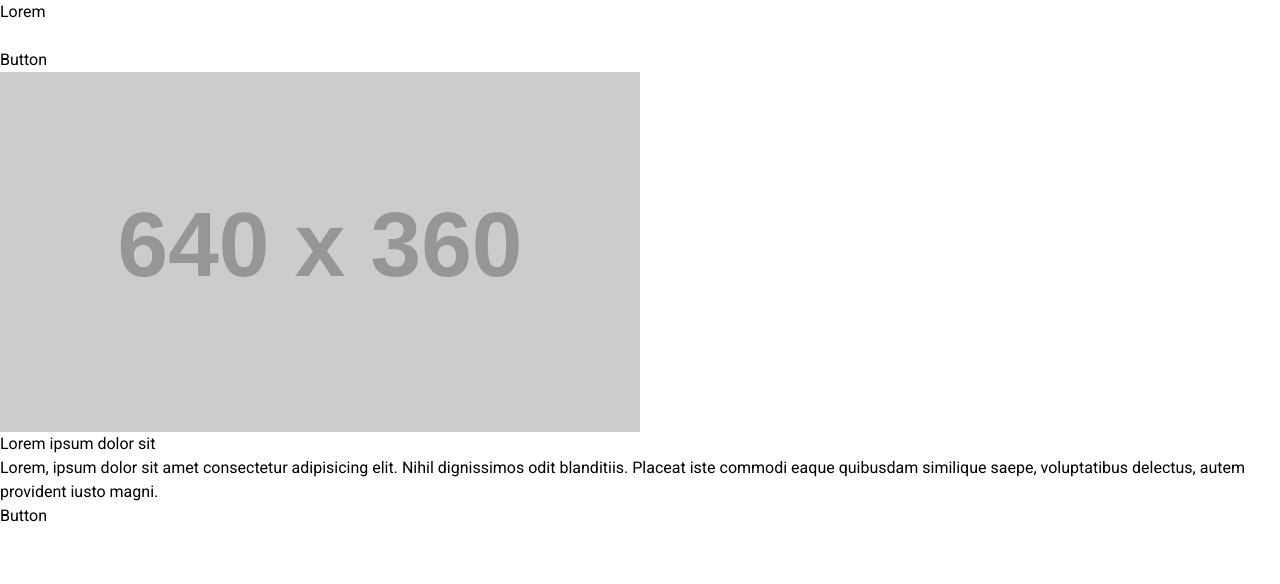
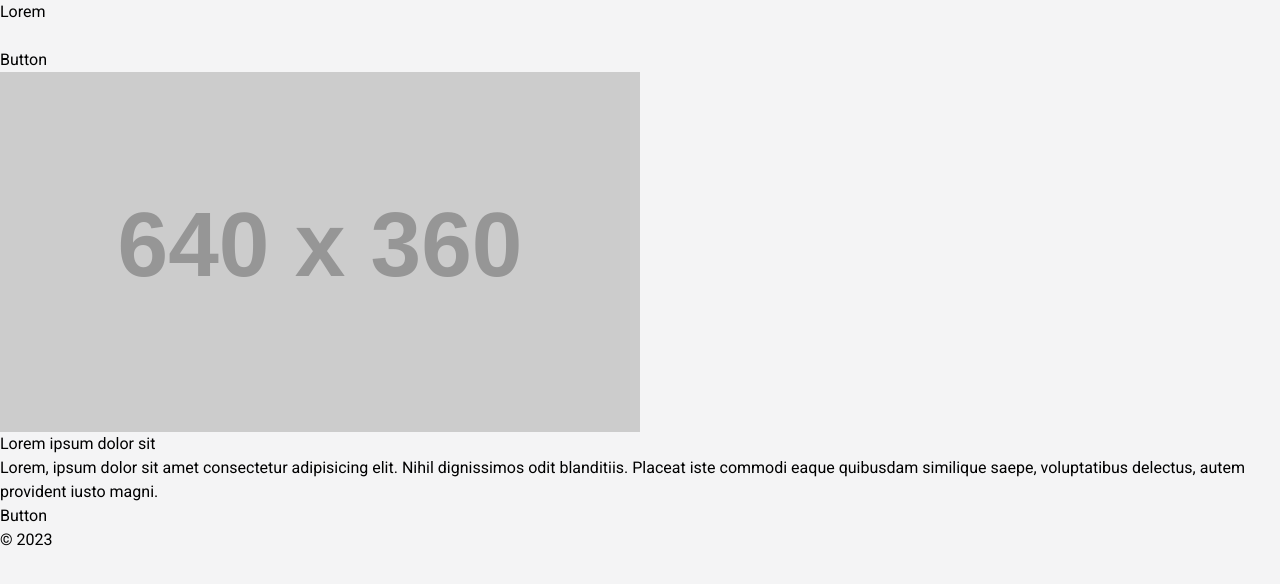
Before and after one commit to soycmramos/react-portfolio, a React (Vite) app: page / in a window 1280 px wide. Shown: the top 584 px of the page. Built offline with nearby package versions, Linux system fonts and the light colour scheme.

Commit message:
Set header fixed and footer bottom

```diff
--- a/src/components/Footer.jsx
+++ b/src/components/Footer.jsx
@@ -1,6 +1,13 @@
 const Footer = () => {
-	<>
-	</>
+	return (
+		<footer className="bg-zinc-800 mt-auto">
+			<div className="container mx-auto text-white">
+				<section className="py-5 flex flex-col gap-4">
+					<p className="text-center">&copy; 2023</p>
+				</section>
+			</div>
+		</footer>
+	)
 }
 
 export default Footer
--- a/src/components/Header.jsx
+++ b/src/components/Header.jsx
@@ -3,7 +3,7 @@ import Logo from './Logo'
 
 const Header = () => {
   return (
-    <header className="h-14 bg-white shadow-lg">
+    <header className="fixed w-full h-14 bg-white shadow-sm">
       <div className="container mx-auto px-4 h-full">
         <div className="flex justify-between items-center h-full">
           <Logo />
--- a/src/components/Hero.jsx
+++ b/src/components/Hero.jsx
@@ -1,6 +1,6 @@
 const Hero = () => {
 	return (
-		<section className="bg-zinc-100 py-12">
+		<section className="py-8">
 			<div className="container mx-auto px-4">
 				<div className="flex flex-col md:flex-row-reverse items-center gap-8">
 					<img
--- a/src/components/Layout/Layout.jsx
+++ b/src/components/Layout/Layout.jsx
@@ -1,7 +1,7 @@
 const Layout = ({ children }) => {
 
   return (
-    <main>
+    <main className="mt-14">
       {children}
     </main>
   )
--- a/src/components/Nav.jsx
+++ b/src/components/Nav.jsx
@@ -6,7 +6,7 @@ const Nav = () => {
 				<span className="block h-0.5 w-full bg-zinc-700 rounded transition"></span>
 				<span className="block h-0.5 w-full bg-zinc-700 rounded transition"></span>
 			</button>
-			<div className="fixed top-14 inset-0 p-4 w-3/5 sm:w-1/2 bg-white shadow-sm md:shadow-none md:w-auto md:static md:p-0  transition">
+			<div className="fixed top-14 inset-0 p-4 w-3/5 sm:w-1/2 bg-white shadow-sm md:shadow-none md:w-auto md:static md:p-0 -translate-x-full md:translate-x-0 transition">
 				<ul className="flex flex-col gap-2 md:flex-row md:items-center">
 					<li><a href="#" className="btn btn-default md:btn-outline-primary w-full text-left">Button</a></li>
 				</ul>
--- a/src/index.css
+++ b/src/index.css
@@ -3,14 +3,16 @@
 @tailwind components;
 @tailwind utilities;
 
-html {
+body {
 	font-family: "Roboto";
+	@apply bg-zinc-100;
 }
 
 @layer components {
-  .root {
-    @apply h-screen grid grid-flow-col grid-rows-[3.5rem,1fr,12rem] bg-gray-100;
-  }
+
+	.root {
+		@apply min-h-screen flex flex-col
+	}
 
 	/* Buttons */
 	.btn {
```
Also changed, not shown: src/App.jsx (indentation only).
